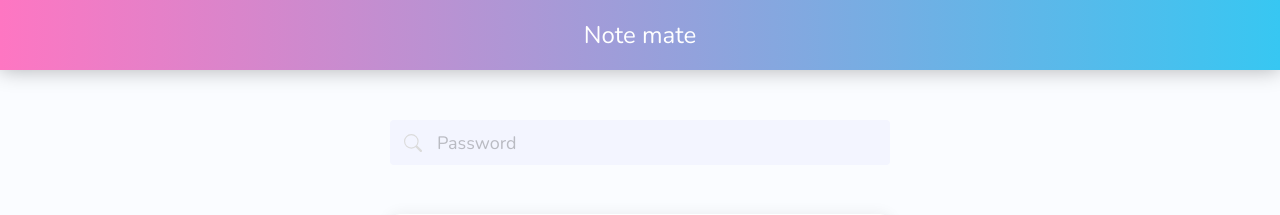
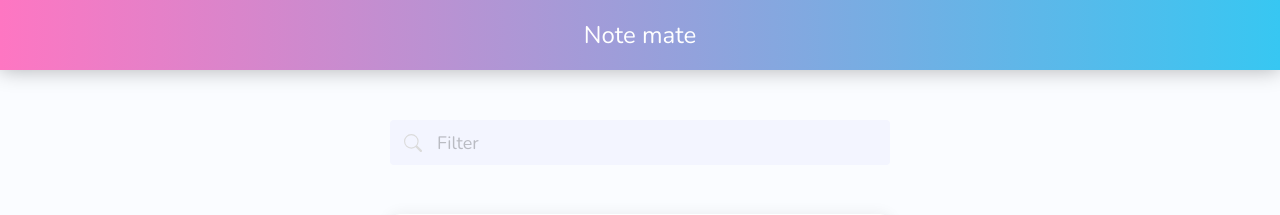
Before and after one commit to Meschacirung/NoteMate, an Angular app: page / in a window 1280 px wide. Shown: the top 215 px of the page. Built offline with nearby package versions, Linux system fonts and the light colour scheme.

Commit message:
fix (note-list) : change search input type & placeholder

```diff
--- a/src/app/pages/note-list/note-list.component.html
+++ b/src/app/pages/note-list/note-list.component.html
@@ -1,7 +1,7 @@
 <div class="main-container">
     <div class="field">
         <p class="control has-icons-left">
-          <input class="input" type="password" placeholder="Password">
+          <input class="input" type="text" placeholder="Filter">
           <span class="icon is-small is-left">
                 <svg width="1em" height="1em" viewBox="0 0 16 16" class="bi bi-search" fill="currentColor" xmlns="http://www.w3.org/2000/svg">
                     <path fill-rule="evenodd" d="M10.442 10.442a1 1 0 0 1 1.415 0l3.85 3.85a1 1 0 0 1-1.414 1.415l-3.85-3.85a1 1 0 0 1 0-1.415z"/>
```
